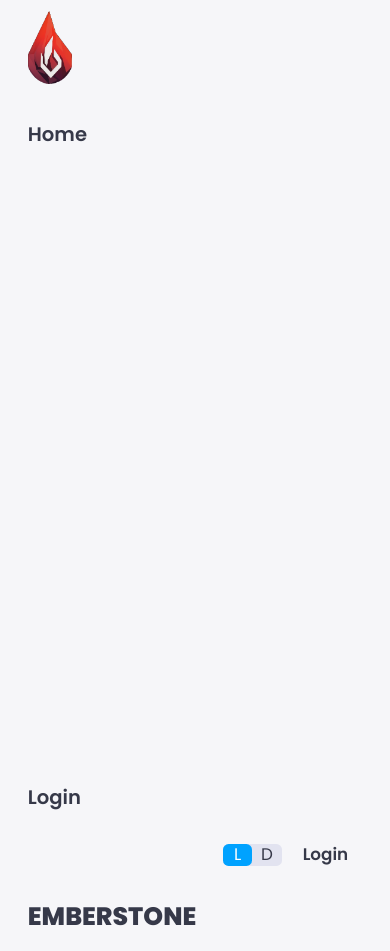
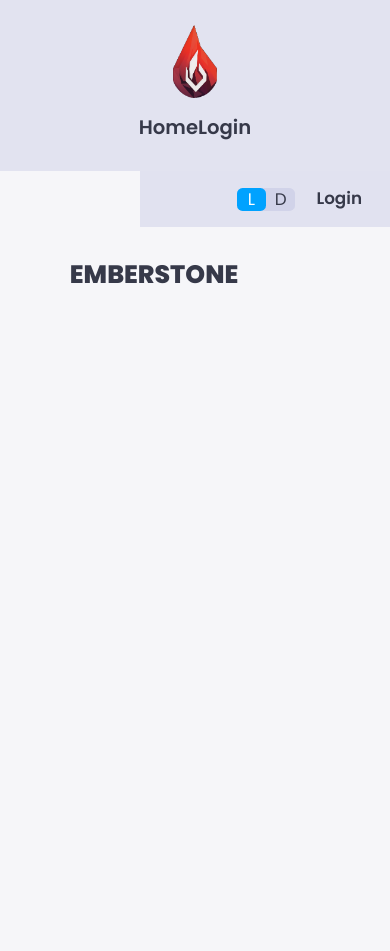
Before and after one commit to rodneygauna/emberstone, a Flask app: page / in a window 390 px wide. After the commit the page ends 284 px from the top, so only its background shows below. Run offline with Flask 3, Linux system fonts and the light colour scheme; some libraries are stand-ins or nearby versions.

Commit message:
improved styling

```diff
--- a/src/static/css/custom.css
+++ b/src/static/css/custom.css
@@ -1,4 +1,18 @@
 /* Sidenav */
+aside {
+    display: flex;
+    flex-direction: column;
+    justify-content: space-between;
+    align-items: center;
+    background-color: var(--color-light);
+    height: 100vh;
+    width: 10rem;
+    position: fixed;
+    top: 0;
+    left: 0;
+    transition: all 0.3s ease;
+    padding: 1rem;
+}
 
 aside .logo {
     display: flex;
@@ -14,7 +28,6 @@ aside .sidebar {
     flex-direction: column;
     height: 88vh;
     position: relative;
-    top: 1.5rem;
     transition: all 0.3s ease;
 }
 
@@ -33,13 +46,42 @@ aside .sidebar a:last-child {
     width: 100%;
 }
 
+/* Responsive styles */
+@media screen and (max-width: 768px) {
+    aside {
+        width: 100%;
+        height: auto;
+        position: relative;
+    }
+
+    aside .sidebar {
+        flex-direction: row;
+        justify-content: space-around;
+        height: auto;
+    }
+
+    aside .sidebar a {
+        height: auto;
+    }
+
+    aside .sidebar a:last-child {
+        position: relative;
+        bottom: auto;
+    }
+}
+
 /* Topnav */
 .topnav {
     display: flex;
-    justify-content: space-between;
-    height: 5rem;
-    padding: 0 1rem;
-    position: relative;
+    flex-direction: row;
+    justify-content: right;
+    height: 4rem;
+    padding: 0 2rem;
+    position: fixed;
+    width: calc(100% - 10rem);
+    left: 10rem;
+    background-color: var(--color-light);
+    z-index: 1;
 }
 
 .topnav a {
@@ -63,3 +105,16 @@ aside .sidebar a:last-child {
 .button-group form {
     margin-right: 1rem;
 }
+
+
+main {
+    display: flex;
+    flex-direction: column;
+    justify-content: center;
+    align-items: center;
+    margin: 0 2rem;
+    width: 100%;
+    padding: 5rem 1rem 0 1rem;
+    position: relative;
+    z-index: 0;
+}
--- a/src/templates/base.html
+++ b/src/templates/base.html
@@ -6,28 +6,26 @@
     <title>{{ title }}</title>
     {% include 'favicon.html' %} {% include 'styles.html' %}
     <!-- FOUC Fix -->
-    <script>let FF_FOUC_FIX;</script>
+    <script>
+      let FF_FOUC_FIX;
+    </script>
   </head>
   <body>
+    <!-- Top Nav - Start -->
+    <!-- Navbar - Start -->
+    {% include 'navigation.html' %}
+    <!-- Navbar - End -->
+    <div class="row">{% include 'topnav.html' %}</div>
+    <!-- Top Nav - End -->
     <div class="container">
       <main>
         <!-- Flash Banners - Start -->
         {% include 'flash.html' %}
         <!-- Flash Banners - End -->
         <div class="row">
-          <div class="two columns">
-            <!-- Navbar - Start -->
-            {% include 'navigation.html' %}
-            <!-- Navbar - End -->
-          </div>
-          <div class="ten columns">
-            <!-- Top Nav - Start -->
-            <div class="row">{% include 'topnav.html' %}</div>
-            <!-- Top Nav - End -->
-            <!-- Content - Start -->
-            {% block content %}{% endblock content %}
-            <!-- Content - End -->
-          </div>
+          <!-- Content - Start -->
+          {% block content %}{% endblock content %}
+          <!-- Content - End -->
         </div>
       </main>
     </div>
```
